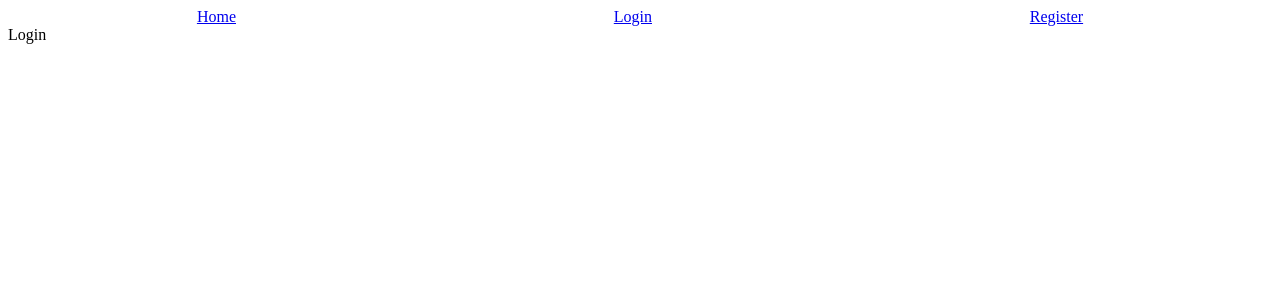
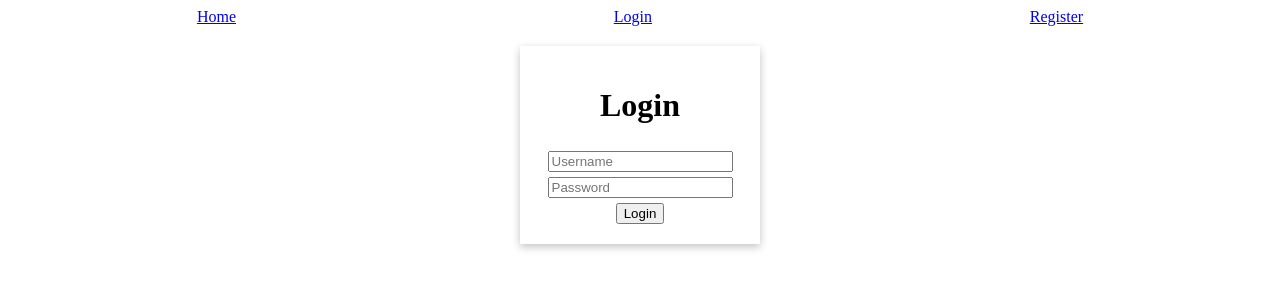
Before and after one commit to jazxbx/gallery, a React (Vite) app: page /login in a window 1280 px wide. Shown: the top 300 px of the page. Built offline with nearby package versions, Linux system fonts and the light colour scheme; no server answers.

Commit message:
inital form

```diff
--- a/src/components/Login.jsx
+++ b/src/components/Login.jsx
@@ -1,5 +1,14 @@
 function Login() {
-  return <div>Login</div>;
+  return (
+    <div className="form-container">
+      <form className="form" action="">
+        <h1>Login</h1>
+        <input type="text" placeholder="Username" />
+        <input type="text" placeholder="Password" />
+        <button>Login</button>
+      </form>
+    </div>
+  );
 }
 
 export default Login;
--- a/src/index.css
+++ b/src/index.css
@@ -19,3 +19,26 @@ img {
   width: 100%;
   object-fit: contain;
 }
+/* Gallery */
+h1 {
+  text-align: center;
+}
+
+/* Login form */
+
+.form-container {
+  display: flex;
+  align-items: center;
+  justify-content: center;
+}
+
+.form {
+  display: flex;
+  flex-direction: column;
+  gap: 5px;
+  width: 200px;
+  padding: 20px;
+  margin-top: 20px;
+  align-items: center;
+  box-shadow: #0000003d 0 3px 8px;
+}
```
